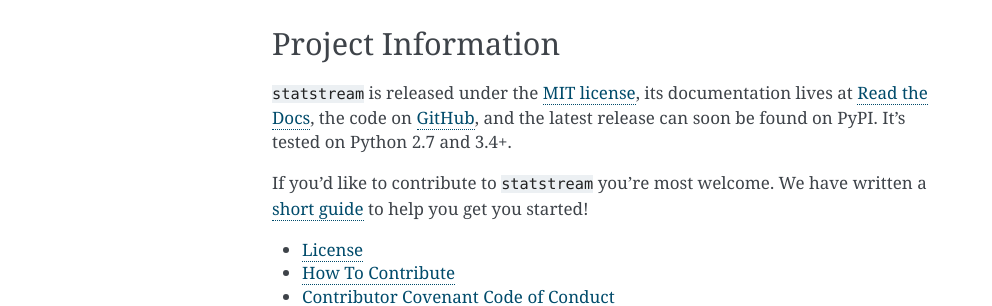
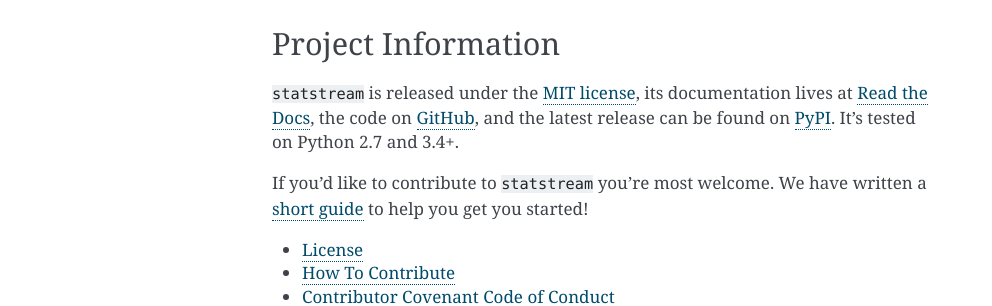
Before and after one commit to jmaces/statstream, a Sphinx documentation site: the page built from docs/index.rst, in a window 1280 px wide. Shown: the part 885-1191 px from the top of the page, without its empty margins (148-1140 px from the left). Built offline with Sphinx 7.4.7, drawn with Linux system fonts in a browser that asks for light colours.

Commit message:
quick fix: added pypi links to docs and readme after initial deploy

```diff
--- a/README.rst
+++ b/README.rst
@@ -57,7 +57,7 @@
 ``statstream`` is released under the `MIT license <https://github.com/jmaces/statstream/blob/master/LICENSE>`_,
 its documentation lives at `Read the Docs <https://statstream.readthedocs.io/en/latest/>`_,
 the code on `GitHub <https://github.com/jmaces/statstream>`_,
-and the latest release can soon be found on PyPI.
+and the latest release can be found on `PyPI <https://pypi.org/project/statstream/>`_.
 It’s tested on Python 2.7 and 3.4+.
 
 If you'd like to contribute to ``statstream`` you're most welcome.
--- a/docs/index.rst
+++ b/docs/index.rst
@@ -12,7 +12,7 @@
 Getting Started
 ===============
 
-``statstream`` is a Python-only package `hosted on PyPI <https://todo.com>`_.
+``statstream`` is a Python-only package `hosted on PyPI <https://pypi.org/project/statstream/>`_.
 The recommended installation method is `pip <https://pip.pypa.io/en/stable/>`_-installing
 into a virtual environment.
 
--- a/setup.py
+++ b/setup.py
@@ -28,7 +28,7 @@
     "Programming Language :: Python :: 3.8",
     "Topic :: Scientific/Engineering :: Information Analysis",
     "Topic :: Scientific/Engineering :: Mathematics",
-    # "Private :: Do Not Upload",  # safeguard - remove for actual packages
+    "Private :: Do Not Upload",  # safeguard - remove for actual packages
 ]
 INSTALL_REQUIRES = ["numpy", "tqdm", "scipy"]
 EXTRAS_REQUIRE = {
```
